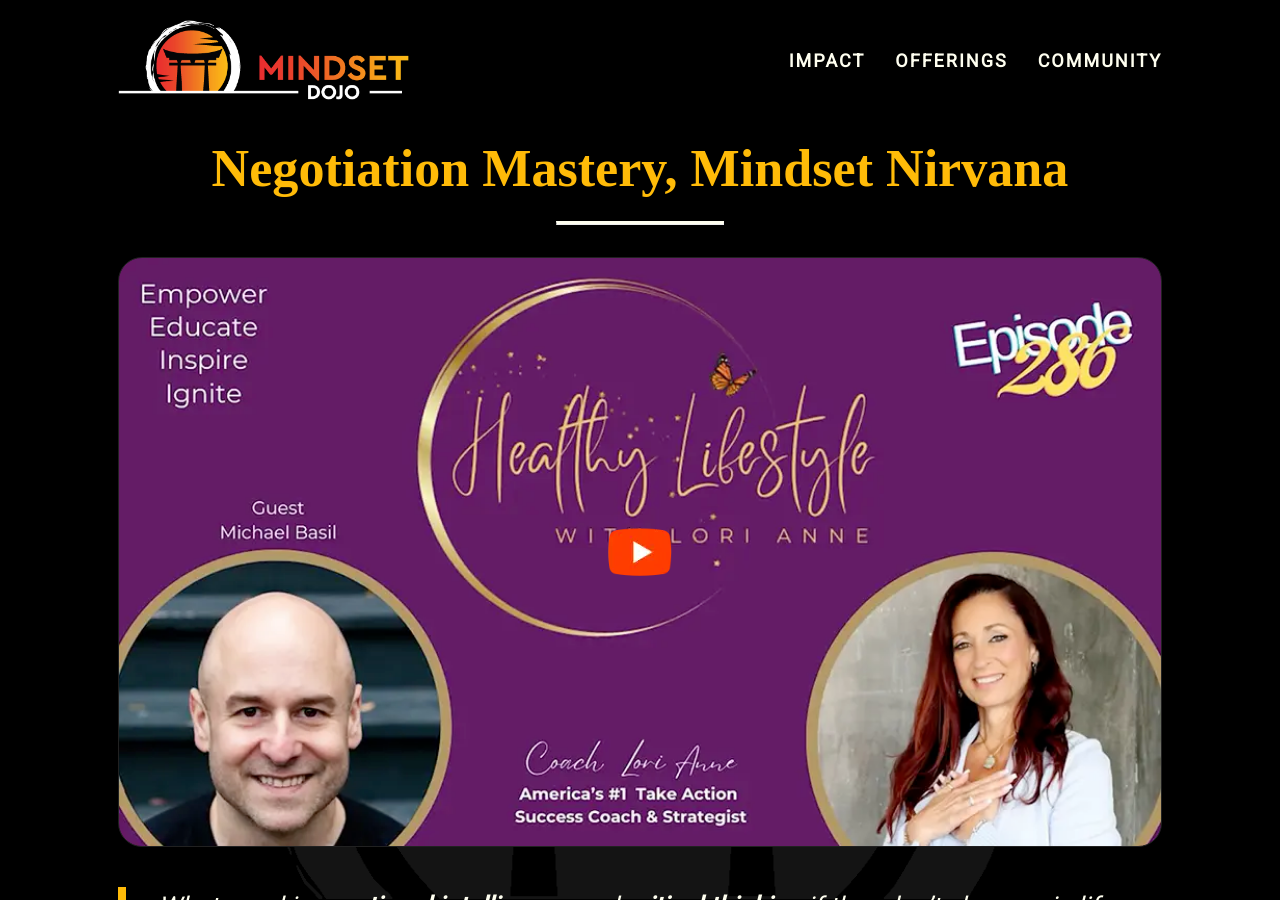
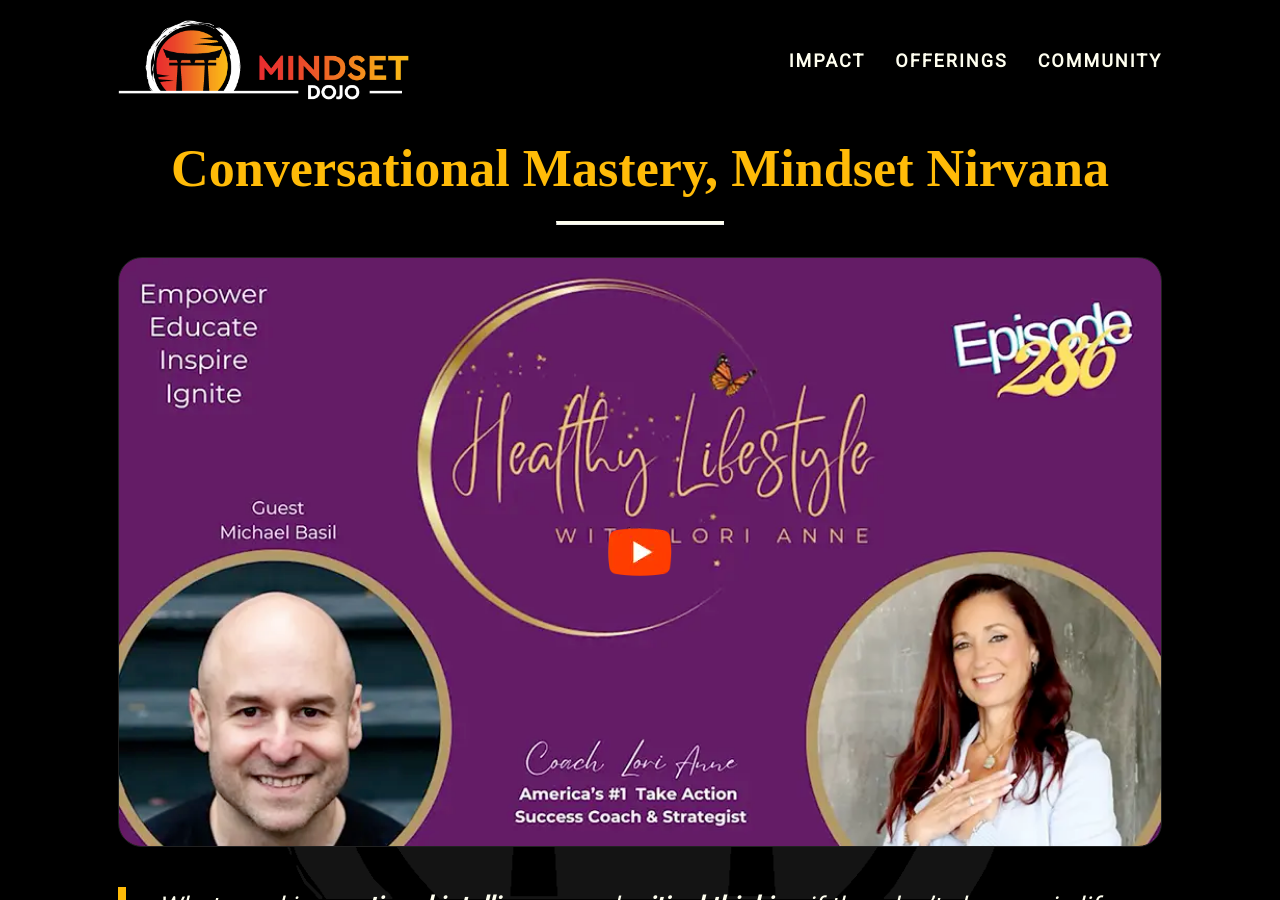
Before and after one commit to mindset-dojo/mindset-dojo.github.io, a Jekyll site: the page built from index.md, in a window 1280 px wide and 900 px high. Built offline with Jekyll 4.4.1, drawn with Linux system fonts in a browser that asks for light colours; some web fonts are replaced.

Commit message:
feat: Conversational Mastery updates

```diff
--- a/_data/associates/michael-basil.yaml
+++ b/_data/associates/michael-basil.yaml
@@ -6,7 +6,7 @@
 tags:
   - label: Sensei
 linkedin: https://www.linkedin.com/in/michaelrbasil
-intro: The Mindset Whisperer
+intro: Inner-Game Guru
 links:
   - label: Artful Conversation
     url: https://www.youtube.com/watch?v=YF8HEO1phWw
--- a/_data/program.yaml
+++ b/_data/program.yaml
@@ -1,4 +1,4 @@
-title: Negotiation Mastery Program
+title: Conversational Mastery Program
 mission: Awaken the negotiator within—calm, clear, and creative
 principles:
   - label: Relax completely
@@ -156,7 +156,7 @@
       label: Shodan
       level: 1
       focus: Wu-Wei
-      challenge: Negotiation Randori
+      challenge: Converstional Randori
       exercises:
         - label: The Backwards Brain Tractor
           url: https://youtu.be/lylCYkgC63Q?si=FzuWfAHq4Yie_AHC
--- a/index.md
+++ b/index.md
@@ -1,11 +1,11 @@
 ---
 layout: default
-title: Agility Revealed
+title: Conversational Mastery Revealed
 description: At Mindset Dojo, we help leaders turn difficult conversations into catalysts for change. Build emotional intelligence and critical thinking skills to thrive in life-defining moments, personally and professionally.
 css_id: home
 ---
 <main aria-label="Content">
-    <h1><mark>Negotiation Mastery, Mindset Nirvana</mark></h1>
+    <h1><mark>Conversational Mastery, Mindset Nirvana</mark></h1>
     <hr>
     <div class="md-youtube-player" data-id="YF8HEO1phWw" data-preview="intentional-insightful-conversation-preview.webp"></div>
     <blockquote>
```
